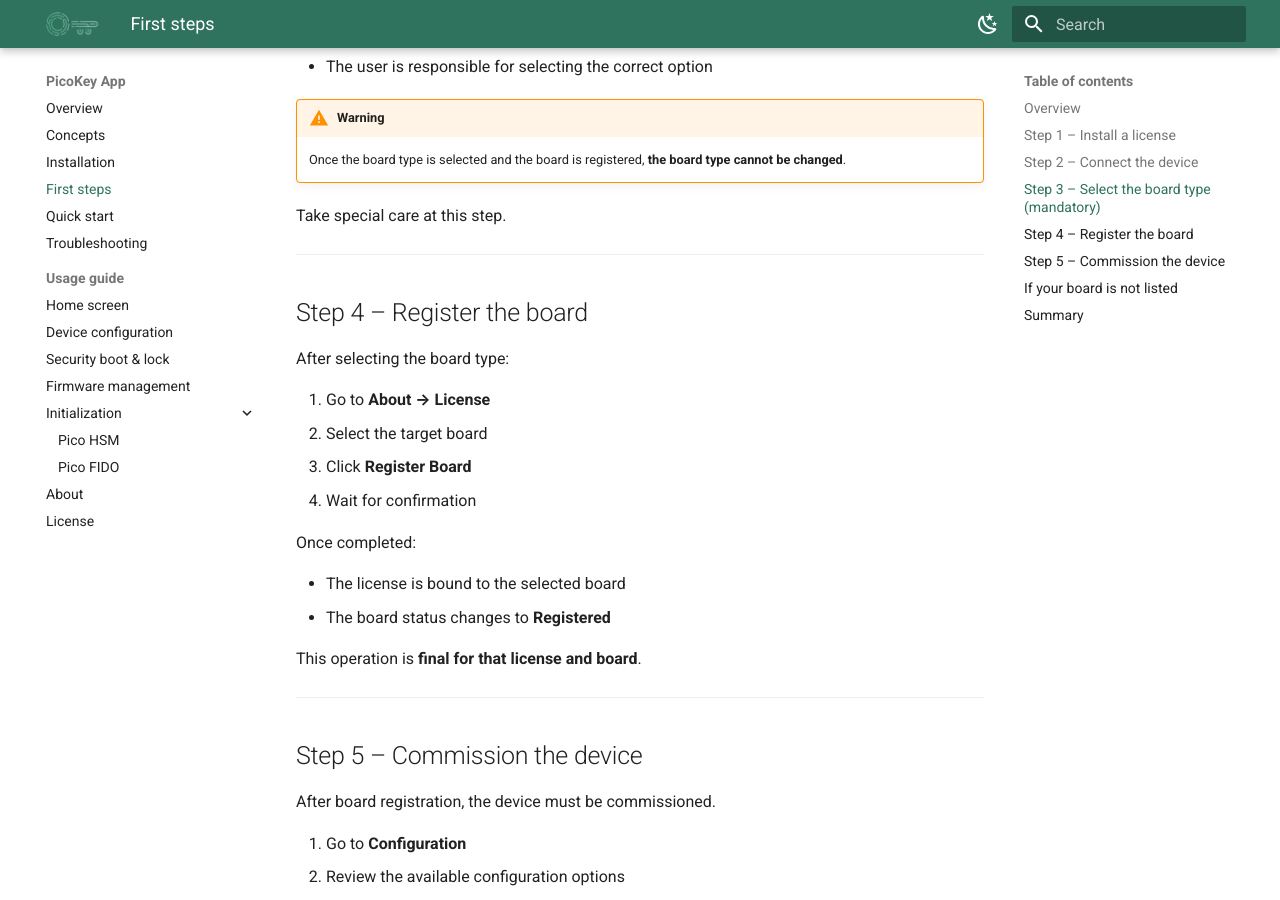
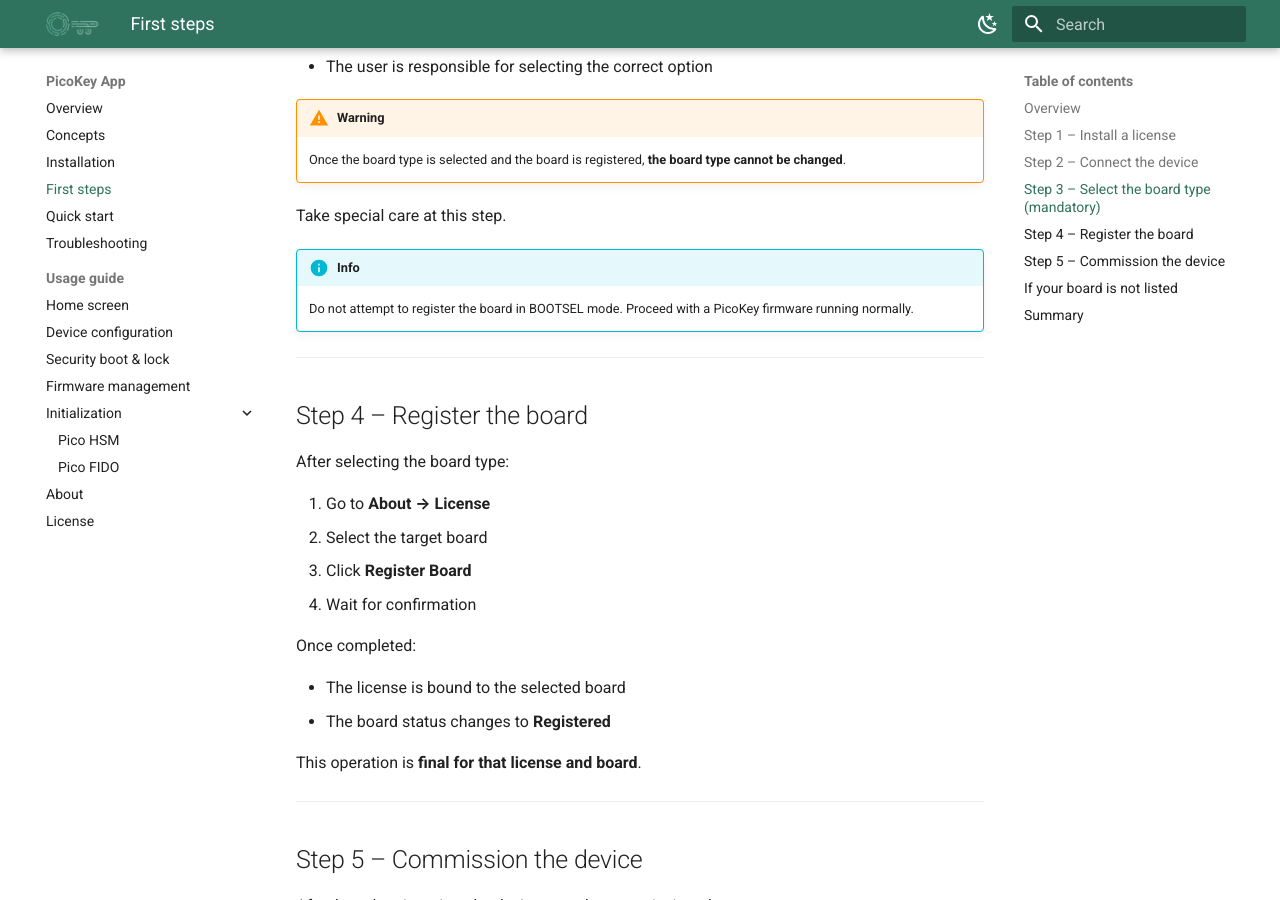
Before and after one commit to polhenarejos/picokeys-docs, an MkDocs documentation site: the page built from docs/picokeyapp/first-steps.md, in a window 1280 px wide and 900 px high, scrolled down 1832 px. Built offline with MkDocs 1.6.1 and Material for MkDocs 9.7.7, drawn with Linux system fonts in a browser that asks for light colours.

Commit message:
Update pictures
Signed-off-by: Pol Henarejos <pol.henarejos@cttc.es>

```diff
--- a/docs/picokeyapp/first-steps.md
+++ b/docs/picokeyapp/first-steps.md
@@ -73,6 +73,10 @@ This step is **required** and **user-controlled**.
 
 Take special care at this step.
 
+!!! info
+    Do not attempt to register the board in BOOTSEL mode. Proceed with a
+    PicoKey firmware running normally.
+
 ---
 
 ## Step 4 – Register the board
@@ -124,7 +128,7 @@ Instead, open a support ticket at:
 Include:
 
 - The exact board model
-- The   version
+- The version
 - The firmware version running on the device
 - Any relevant screenshots or logs
 
```
Also changed, not shown: docs/assets/images/picokeyapp/configuration.png, docs/assets/images/picokeyapp/firmware.png, docs/assets/images/picokeyapp/home.png, docs/assets/images/picokeyapp/init-picofido.png, docs/assets/images/picokeyapp/register-board.png, docs/assets/images/picokeyapp/register-license.png, 1 other file.
